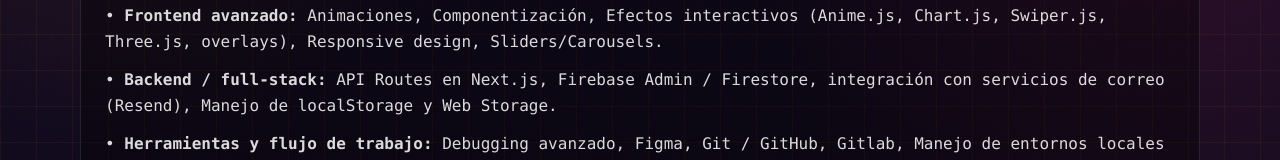
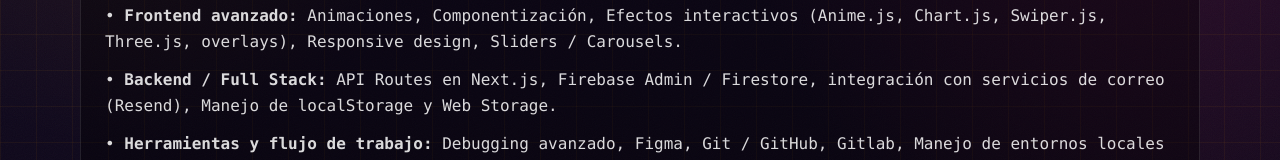
Before and after one commit to lu-developer476/Portfolio, a Next.js app: page /about in a window 1280 px wide. Shown: the part 866-1026 px from the top of the page. Built offline with nearby package versions, Linux system fonts and the light colour scheme.

Commit message:
page.tsx

```diff
--- a/src/app/about/page.tsx
+++ b/src/app/about/page.tsx
@@ -42,10 +42,10 @@ export default function AboutPage() {
             • <strong>Frameworks y librerías:</strong> Django, Next.js, React, Redux, TailwindCSS, Zustand.
           </p>
           <p className="text-white/85 leading-relaxed">
-            • <strong>Frontend avanzado:</strong> Animaciones, Componentización, Efectos interactivos (Anime.js, Chart.js, Swiper.js, Three.js, overlays), Responsive design, Sliders/Carousels.
+            • <strong>Frontend avanzado:</strong> Animaciones, Componentización, Efectos interactivos (Anime.js, Chart.js, Swiper.js, Three.js, overlays), Responsive design, Sliders / Carousels.
           </p>
           <p className="text-white/85 leading-relaxed">
-            • <strong>Backend / full-stack:</strong> API Routes en Next.js, Firebase Admin / Firestore, integración con servicios de correo (Resend), Manejo de localStorage y Web Storage.
+            • <strong>Backend / Full Stack:</strong> API Routes en Next.js, Firebase Admin / Firestore, integración con servicios de correo (Resend), Manejo de localStorage y Web Storage.
           </p>
           <p className="text-white/85 leading-relaxed">
             • <strong>Herramientas y flujo de trabajo:</strong> Debugging avanzado, Figma, Git / GitHub, Gitlab, Manejo de entornos locales y producción (Netlify, Postman, Vercel).
```
